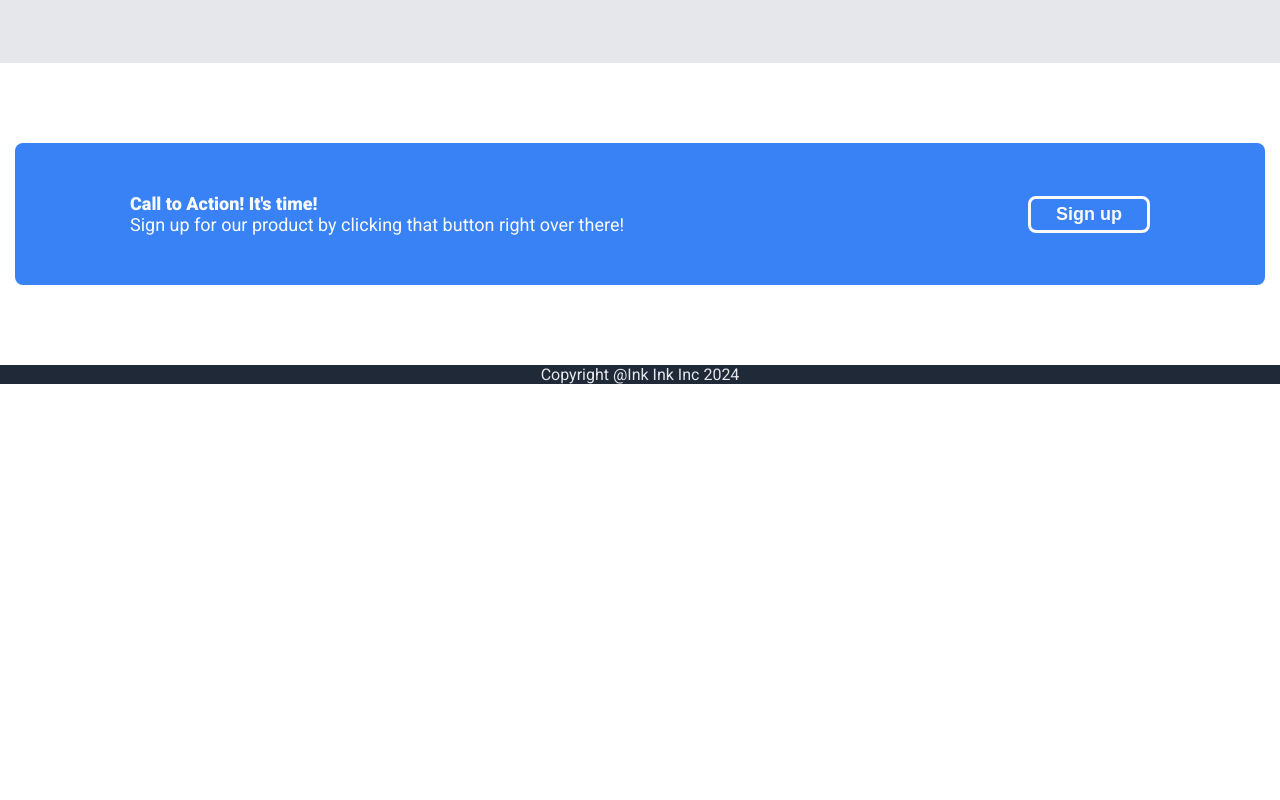
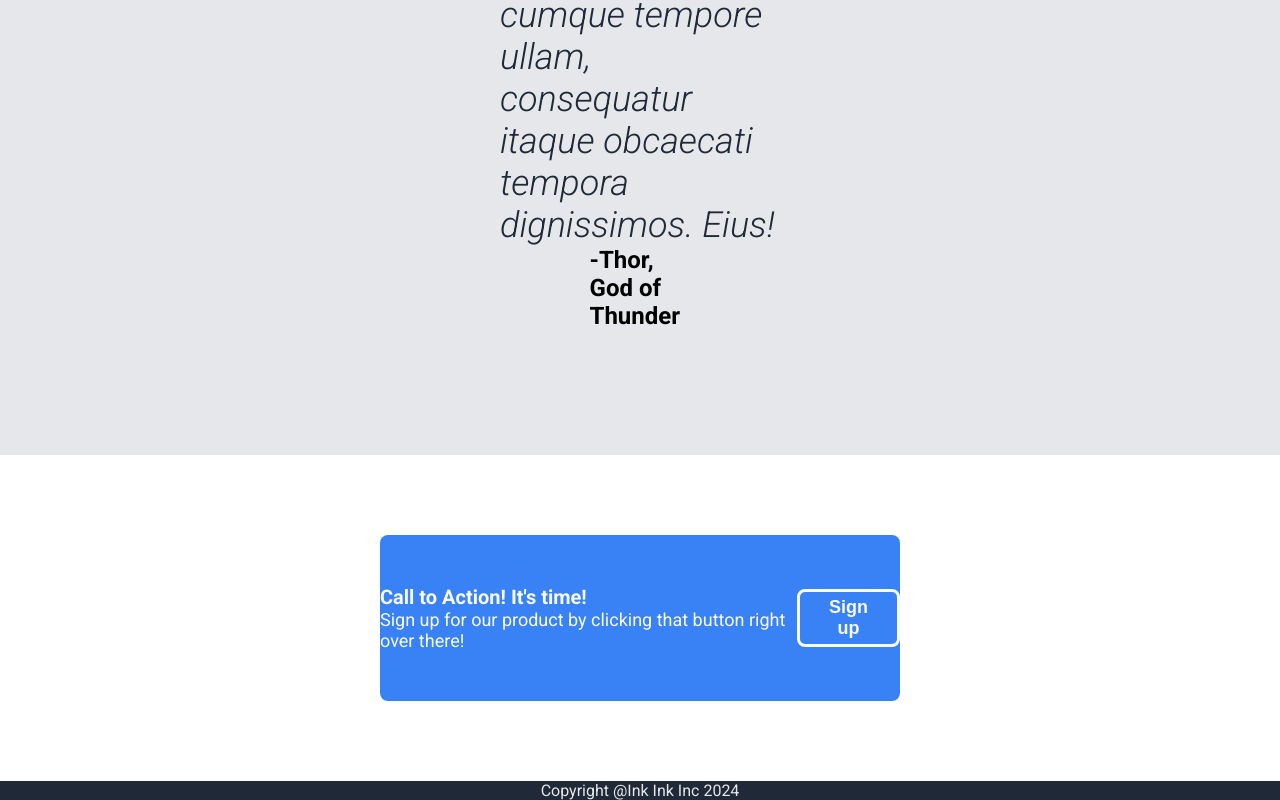
Before and after one commit to SochillyInept/landing-page, a plain HTML site: page index.html in a window 1280 px wide. Shown: the part 1829-2629 px from the top of the page. Before the commit the page ends 2213 px from the top, so only its background shows below. Drawn offline with Linux system fonts and the light colour scheme.

Commit message:
Edit padding on sign up section

```diff
--- a/styles.css
+++ b/styles.css
@@ -22,6 +22,7 @@ body {
 .header {
     display: flex;
     flex-direction: column;
+    align-items: center;
     background-color: #1f2937;
     padding: 16px 420px 160px;
 }
@@ -130,7 +131,7 @@ h1 {
 /* ... */
 
 
-/*  ||Quotation  */
+/*  || Quotation  */
 
 .quotation {
     display: flex;
@@ -138,7 +139,7 @@ h1 {
     background-color: #E5e7eb;
     justify-content: center;
     align-items: center;
-    padding: 125px 400px;
+    padding: 125px 500px;
 }
 
 .quote {
@@ -159,11 +160,15 @@ h1 {
 
 .signup-banner {
     display: flex;
-    justify-content: space-between;
+    justify-content: space-evenly;
     align-items: center;
-    margin: 80px auto;
-    padding: 50px 115px;
-    width: 1250px;
+    margin: 80px 380px;
+    padding: 50px 0px;
+}
+
+.signup-title {
+    font-size: 20px;
+    font-weight: 600;
 }
 
 #highlight {
@@ -174,6 +179,7 @@ h1 {
 .text {
     font-weight: 400;
 }
+
 
 .footer {
     display: flex;
```
